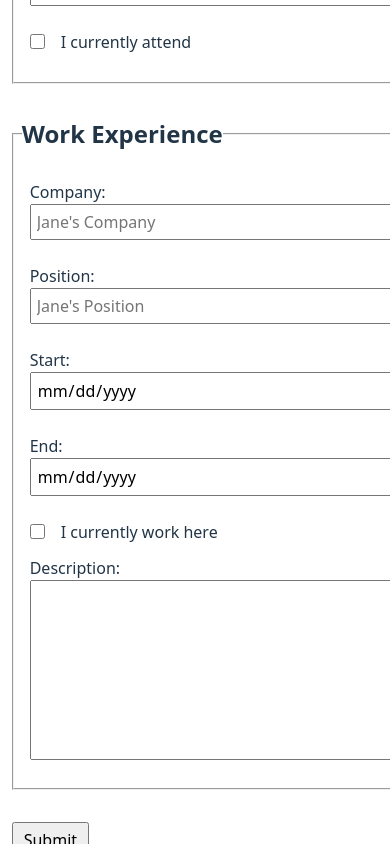
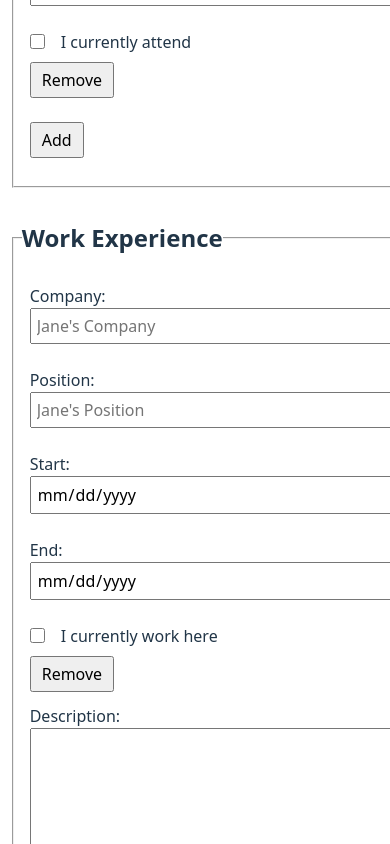
Before and after one commit to Rezwan1768/cv-application, a React (Vite) app: page / in a window 390 px wide. Shown: the part 960-1804 px from the top of the page. Built offline with nearby package versions, Linux system fonts and the light colour scheme.

Commit message:
Allow adding/removing schools and jobs

```diff
--- a/src/components/App.jsx
+++ b/src/components/App.jsx
@@ -5,12 +5,22 @@ import { Resume } from "./Resume";
 export function App() {
   const [formData, setFormData] = useState({
     personal: { firstName: "", lastName: "", email: "", phone: "" },
-    education: [{ id: 1, school: "", degree: "", major: "", startDate: "" }],
+    education: [
+      { id: 1, school: "", degree: "", major: "", startDate: "", endDate: "" },
+    ],
     work: [
-      { id: 1, company: "", position: "", startDate: "", description: "" },
+      {
+        id: 1,
+        company: "",
+        position: "",
+        startDate: "",
+        endDate: "",
+        description: "",
+      },
     ],
   });
 
+  // Used to toggle between the form and resume
   const [isEditMode, setIsEditMode] = useState(true);
 
   function handleModeChange() {
@@ -25,6 +35,35 @@ export function App() {
     }));
   }
 
+  // Allow adding new school or job (depends on the value of section)
+  function addArrayItem(section) {
+    setFormData((prev) => {
+      const newId = Math.max(...prev[section].map((item) => item.id), 0) + 1;
+      const newItem =
+        section === "education"
+          ? { id: newId, school: "", degree: "", major: "", startDate: "" }
+          : {
+              id: newId,
+              company: "",
+              position: "",
+              startDate: "",
+              description: "",
+            };
+
+      return {
+        ...prev,
+        [section]: [...prev[section], newItem],
+      };
+    });
+  }
+
+  function deleteArrayItem(section, id) {
+    setFormData((prev) => ({
+      ...prev,
+      [section]: prev[section].filter((item) => item.id !== id),
+    }));
+  }
+
   return (
     <>
       <h1>Resume/CV Application</h1>
@@ -33,6 +72,8 @@ export function App() {
           data={formData}
           onSubmit={handleModeChange}
           onUpdatePersonal={updatePersonal}
+          onAddArrayItem={addArrayItem}
+          onDeleteArrayItem={deleteArrayItem}
         />
       ) : (
         <Resume onClick={handleModeChange} />
--- a/src/components/Field.jsx
+++ b/src/components/Field.jsx
@@ -1,6 +1,6 @@
 export function Field({ id, type, children, ...rest }) {
   return (
-    <div className="form-field">
+    <div className="form-field field-margin">
       <label htmlFor={id}>{children}</label>
       <input id={id} type={type} {...rest} />
     </div>
--- a/src/components/Form.jsx
+++ b/src/components/Form.jsx
@@ -1,17 +1,32 @@
 import { Field } from "./Field";
 import { SchoolEntry } from "./SchoolEntry";
+import { WorkEntry } from "./WorkEntry";
 import "../styles/form.css";
-import { useState } from "react";
 
-export function Form({ data, onSubmit, onUpdatePersonal }) {
-  const [isCurrentJob, setIsCurrentJob] = useState(false);
-
+export function Form({
+  data,
+  onSubmit,
+  onUpdatePersonal,
+  onAddArrayItem,
+  onDeleteArrayItem,
+}) {
   function handleFormSubmit(e) {
     e.preventDefault();
     onSubmit();
   }
 
+  function handleAddSchool() {
+    onAddArrayItem("education");
+  }
+
+  function handleAddJob() {
+    onAddArrayItem("work");
+  }
+
   const { firstName, lastName, email, phone } = data.personal;
+  const schools = data.education;
+  const jobs = data.work;
+
   return (
     <form onSubmit={handleFormSubmit}>
       <fieldset className="field-columns">
@@ -26,6 +41,7 @@ export function Form({ data, onSubmit, onUpdatePersonal }) {
         >
           First Name:{" "}
         </Field>
+
         <Field
           id="last-name"
           type="text"
@@ -36,6 +52,7 @@ export function Form({ data, onSubmit, onUpdatePersonal }) {
         >
           Last Name:{" "}
         </Field>
+
         <Field
           id="email"
           type="email"
@@ -46,6 +63,7 @@ export function Form({ data, onSubmit, onUpdatePersonal }) {
         >
           Email:{" "}
         </Field>
+
         <Field
           id="phone"
           type="tel"
@@ -60,42 +78,35 @@ export function Form({ data, onSubmit, onUpdatePersonal }) {
 
       <fieldset>
         <legend>Education</legend>
-        <SchoolEntry />
+
+        {schools.map((school) => (
+          <SchoolEntry
+            key={school.id}
+            id={school.id}
+            handleClick={onDeleteArrayItem}
+          />
+        ))}
+        <button
+          type="button"
+          className="field-margin"
+          onClick={handleAddSchool}
+        >
+          Add
+        </button>
       </fieldset>
 
       <fieldset>
         <legend>Work Experience</legend>
-        <div className="field-columns">
-          <Field id="company" type="text" placeholder="Jane's Company">
-            Company:{" "}
-          </Field>
-          <Field id="position" type="text" placeholder="Jane's Position">
-            Position:{" "}
-          </Field>
-          <Field id="work-start" type="date">
-            Start:{" "}
-          </Field>
-          {!isCurrentJob && (
-            <Field id="work-end" type="date">
-              End:{" "}
-            </Field>
-          )}
-        </div>
-        <div className="checkbox-field">
-          <input
-            id="current-job"
-            type="checkbox"
-            checked={isCurrentJob}
-            onChange={(e) => setIsCurrentJob(e.target.checked)}
-          />
-          <label htmlFor="current-job">I currently work here</label>
-        </div>
-        <div className="form-field">
-          <label htmlFor="job-desc">Description: </label>
-          <textarea id="job-desc" rows="7" cols="10"></textarea>
-        </div>
+        {jobs.map((job) => (
+          <WorkEntry key={job.id} id={job.id} handleClick={onDeleteArrayItem} />
+        ))}
+        <button type="button" className="field-margin" onClick={handleAddJob}>
+          Add
+        </button>
       </fieldset>
-      <button type="submit">Submit</button>
+      <button type="submit" onClick={onSubmit}>
+        Submit
+      </button>
     </form>
   );
 }
--- a/src/components/SchoolEntry.jsx
+++ b/src/components/SchoolEntry.jsx
@@ -1,38 +1,57 @@
 import { useState } from "react";
 import { Field } from "./Field";
 
-export function SchoolEntry() {
+export function SchoolEntry({ id, handleClick }) {
   const [isAttending, setIsAttending] = useState(false);
 
+  function onClick() {
+    handleClick("education", id);
+  }
+
   return (
-    <div>
-      <Field id="school" type="text" placeholder="The Autopsy of Jane Doe">
+    <div className="education-section">
+      <Field
+        id={`school-${id}`}
+        type="text"
+        placeholder="The Autopsy of Jane Doe"
+      >
         School:{" "}
       </Field>
+
       <div className="field-columns">
-        <Field id="degree" type="text" placeholder="Bachelors of Arts">
+        <Field id={`degree-${id}`} type="text" placeholder="Bachelors of Arts">
           Degree:{" "}
         </Field>
-        <Field id="major" type="text" placeholder="Liberal Arts">
+
+        <Field id={`major-${id}`} type="text" placeholder="Liberal Arts">
           Major:{" "}
         </Field>
-        <Field id="school-start" type="date">
+
+        <Field id={`school-start-${id}`} type="date">
           Start:{" "}
         </Field>
+
         {!isAttending && (
-          <Field id="school-end" type="date">
+          <Field id={`school-end-${id}`} type="date">
             End:{" "}
           </Field>
         )}
       </div>
+
+      <div className="field-margin input-button-group">
         <div className="checkbox-field">
           <input
-          id="has-graduated"
+            id={`has-graduated-${id}`}
             type="checkbox"
             checked={isAttending}
             onChange={(e) => setIsAttending(e.target.checked)}
           />
-        <label htmlFor="has-graduated">I currently attend</label>
+          <label htmlFor={`has-graduated-${id}`}>I currently attend</label>
+        </div>
+
+        <button type="button" onClick={onClick}>
+          Remove
+        </button>
       </div>
     </div>
   );
--- /dev/null
+++ b/src/components/WorkEntry.jsx
@@ -0,0 +1,53 @@
+import { useState } from "react";
+import { Field } from "./Field";
+
+export function WorkEntry({ id, handleClick }) {
+  const [isCurrentJob, setIsCurrentJob] = useState(false);
+
+  function onClick() {
+    handleClick("work", id);
+  }
+
+  return (
+    <div className="work-section">
+      <div className="field-columns">
+        <Field id={`company-${id}`} type="text" placeholder="Jane's Company">
+          Company:{" "}
+        </Field>
+
+        <Field id={`position-${id}`} type="text" placeholder="Jane's Position">
+          Position:{" "}
+        </Field>
+
+        <Field id={`work-start-${id}`} type="date">
+          Start:{" "}
+        </Field>
+
+        {!isCurrentJob && (
+          <Field id={`work-end-${id}`} type="date">
+            End:{" "}
+          </Field>
+        )}
+      </div>
+      <div className="field-margin input-button-group">
+        <div className="checkbox-field">
+          <input
+            id={`current-job-${id}`}
+            type="checkbox"
+            checked={isCurrentJob}
+            onChange={(e) => setIsCurrentJob(e.target.checked)}
+          />
+          <label htmlFor={`current-job-${id}`}>I currently work here</label>
+        </div>
+        <button type="button" onClick={onClick}>
+          Remove
+        </button>
+      </div>
+
+      <div className="form-field field-margin">
+        <label htmlFor={`job-desc-${id}`}>Description: </label>
+        <textarea id={`job-desc-${id}`} rows="7" cols="10"></textarea>
+      </div>
+    </div>
+  );
+}
--- a/src/styles/form.css
+++ b/src/styles/form.css
@@ -1,7 +1,6 @@
 .form-field,
 .checkbox-field {
   display: flex;
-  margin: 12px clamp(8px, 2vw, 2rem);
 }
 
 .form-field {
@@ -16,6 +15,10 @@
 .field-columns {
   display: grid;
   grid-template-columns: repeat(auto-fit, minmax(400px, 1fr));
+}
+
+.field-margin {
+  margin: 12px clamp(8px, 2vw, 2rem);
 }
 
 fieldset {
@@ -52,3 +55,27 @@ input[type="checkbox"] {
   width: 15px;
   height: 15px;
 }
+
+.education-section,
+.work-section {
+  border-top: 1px solid;
+}
+
+.education-section:first-of-type,
+.work-section:first-of-type {
+  border-top: none;
+}
+
+.input-button-group {
+  display: flex;
+  justify-content: space-between;
+  align-items: center;
+}
+
+@media (max-width: 450px) {
+  .input-button-group {
+    flex-direction: column;
+    align-items: flex-start;
+    gap: clamp(8px, 2vw, 2rem);
+  }
+}
```
Lines whose indentation alone changed are shown as unchanged.
